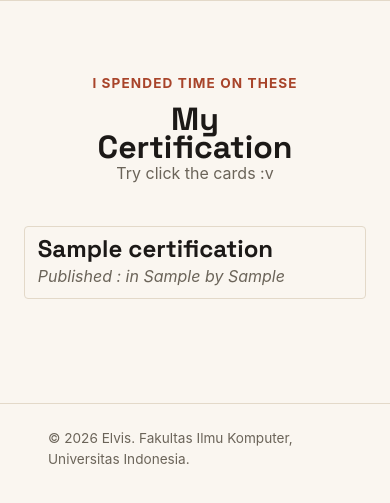
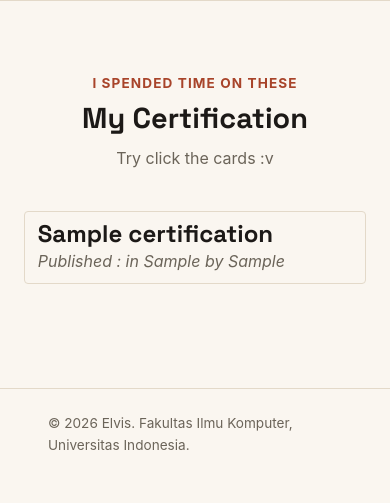
Before and after one commit to vis-fishy/myportofolio, a Django app: page /certification/ in a window 390 px wide. Shown: the part 102-605 px from the top of the page. Run offline with Django 5.2, Linux system fonts and the light colour scheme; tables that the repository leaves empty hold one stand-in row (values such as "Sample post"); grey boxes marked "Sample" are stand-in pictures.

Commit message:
fix: certification section layout

```diff
--- a/static/css/style.css
+++ b/static/css/style.css
@@ -216,7 +216,7 @@ img {
 }
 
 .experience-punchline h2{
-    font-size: clamp(2rem, 3vw, 3rem);
+    font-size: clamp(1.8rem, 3vw, 3rem);
     line-height: 0.85;
 }
 
@@ -313,7 +313,7 @@ img {
 }
 
 .certification-punchline h2 {
-    font-size: clamp(2rem, 3vw, 3rem);
+    font-size: clamp(1.8rem, 3vw, 3rem);
     line-height: 0.85;
 }
 
@@ -332,6 +332,7 @@ img {
 
 .certification-card {
     display: grid;
+    min-height: 6.5rem;
     grid-template-columns: 1fr 90px;
     grid-template-areas:
         "header thumbnail";
@@ -349,6 +350,7 @@ img {
 
 .certification-card .card-header {
     grid-area: header;
+    align-content: center;
 }
 
 .card-header h2 {
@@ -409,6 +411,7 @@ img {
 
     .certification-card {
         grid-template-columns: 1fr 0fr;
+        min-height: 4rem;
     }
 
     .site-header .container{
--- a/templates/certification.html
+++ b/templates/certification.html
@@ -28,7 +28,7 @@
                 <div class="certification-punchline">
                     <p class="kicker">I spended time on these</p>
                     <h2>My Certification</h2>
-                    <p class="empty-state">Try click the cards :v</p>
+                    <p class="empty-state" style="padding-top: 15px;">Try click the cards :v</p>
                 </div>
 
                 {% if certification_list %}
@@ -37,15 +37,25 @@
                             {% for cert in certification_list %}
                                 {% if forloop.counter|divisibleby:2 %}
                                 {% else %}
+                                    {% if cert.verification_url %}
                                     <a href="{{ cert.verification_url }}">
+                                    {% else %}
+                                    <a href="#">
+                                    {% endif %}
+                                        {% if cert.thumbnail %}
                                         <div class="certification-card">
+                                        {% else %}
+                                        <div class="certification-card" style="grid-template-areas: 'header header';">
+                                        {% endif %}
                                             <div class="card-header">
                                                 <h2>{{ cert.course_name }}</h2>
                                                 <p class="bio"><em>Published : in {{ cert.year_display }} by {{ cert.publisher }}</em></p>
                                             </div>
+                                            {% if cert.thumbnail %}
                                             <div class="card-thumbnail">
                                                 <span class="card-image"><img src="{{ cert.thumbnail }}" alt="thumbnail" width="70"></span>
                                             </div>
+                                            {% endif %}
                                         </div>
                                     </a>
                                 {% endif %}
@@ -71,9 +81,11 @@
                         </div>
                     </div>
                 {% else %}
-                    <p class="empty-state">
-                        No certifications have been added yet.
-                    </p>
+                    <div class="certification-cards">
+                        <p class="empty-state">
+                            No certifications have been added yet.
+                        </p>
+                    </div>
                 {% endif %}
             </div>
         </section>
```
